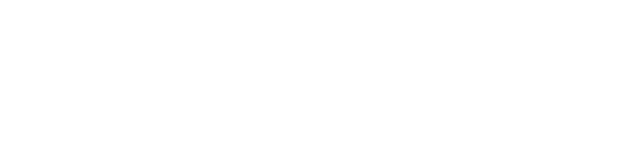
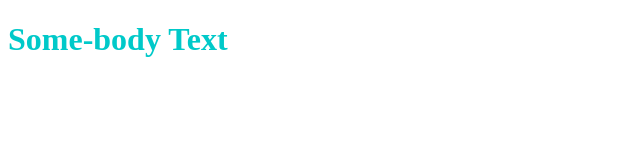
Before and after one commit to PuchekSergiy/github-for-beginners, a plain HTML site: page index.html in a window 1280 px wide. Shown: the whole page, without its empty margins (0-640 px from the left). Drawn offline with Linux system fonts and the light colour scheme.

Commit message:
Добавили заголовок

```diff
--- a/index.html
+++ b/index.html
@@ -8,6 +8,6 @@
     <link rel="stylesheet" href="style.css">
 </head>
 <body>
-
+     <h1 class="header-text">Some-body Text</h1>
 </body>
 </html>
--- a/style.css
+++ b/style.css
@@ -0,0 +1,3 @@
+.header-text{
+    color: rgb(0, 201, 201);
+}
```
